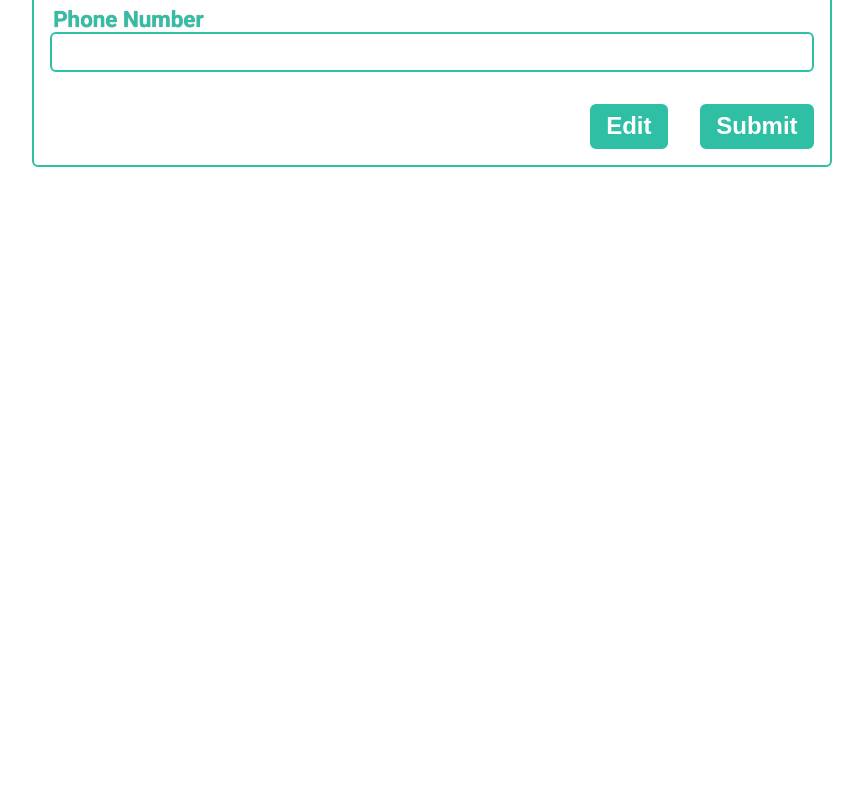
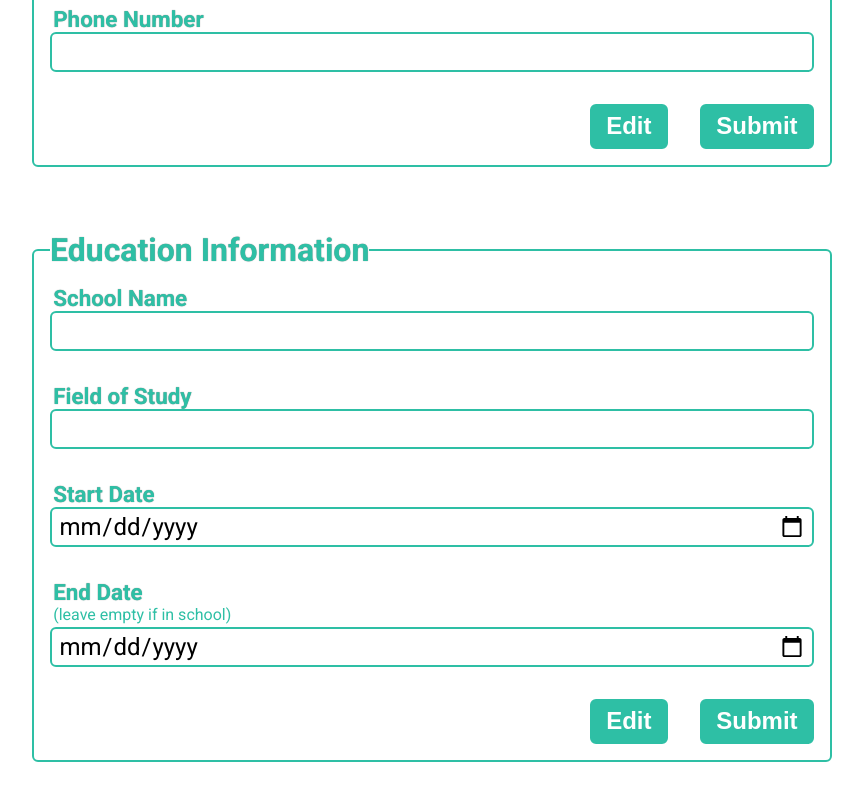
Before and after one commit to SamuelWyck/odin-resume-app, a React (Vite) app: page / in a window 1280 px wide. Shown: the part 520-1320 px from the top of the page, without its empty margins (208-1071 px from the left). Before the commit the page ends 800 px from the top, so only its background shows below. Built offline with nearby package versions, Linux system fonts and the light colour scheme; a web font is replaced by a local one.

Commit message:
Finish educationForm

```diff
--- a/src/components/educationForm.jsx
+++ b/src/components/educationForm.jsx
@@ -1,8 +1,129 @@
 import "../styles/generalForm.css";
+import { useState } from "react";
 
 
 function EducationForm() {
+    const [inputDisabled, setInputDisabled] = useState(false);
 
+    function handleEdit() {
+        setInputDisabled(false);
+    };
+
+
+    function handleError(key, value) {
+        const span = document.querySelector(`.${key}-error`);
+
+        let message = "";
+        if (key === "school") {
+            message = "School name required";
+        } else if (key === "study") {
+            message = "Study field required";
+        } else if (key === "school-start") {
+            if (value === "") {
+                message = "Start date required";
+            } else {
+                message = "Invalid start date";
+            }
+        } else if (key === "school-end") {
+            message = "Invalid end date";
+        }
+
+        span.textContent = message;
+    };
+
+
+    function clearErrors() {
+        const errorSpans = document.querySelectorAll(".error");
+
+        for (let span of errorSpans) {
+            span.textContent = "";
+        }
+    };
+
+
+    function checkDates(start, end) {
+        if (start === "" ) {
+            return [];
+        }
+        const startDate = new Date(start);
+        const endDate = new Date(end);
+        if (startDate > Date.now()) {
+            return ["school-start", "error"];
+        }
+        if (startDate >= endDate) {
+            return ["school-end", "error"];
+        }
+        return [];
+    };
+
+
+    function handleSubmit(e) {
+        e.preventDefault();
+        clearErrors();
+
+        const formData = new FormData(e.target);
+
+        let badData = false;
+
+        for (let entry of formData.entries()) {
+            console.log(entry)
+            const key = entry[0];
+            const value = entry[1];
+            if (value === "" && key !== "school-end") {
+                handleError(key, value);
+                badData = true;
+            }
+        }
+
+        if (!badData) {
+            const result = checkDates(
+                formData.get("school-start"),
+                formData.get("school-end")
+            );
+            if (result.length !== 0) {
+                badData = true;
+                handleError(result[0], result[1]);
+            }
+        }
+
+        if (!badData) {
+            clearErrors();
+            setInputDisabled(true);
+        }
+    };
+
+    return (
+    <fieldset>
+        <legend>Education Information</legend>
+        <form action="#" onSubmit={handleSubmit}>
+        <div>
+            <label htmlFor="school" disabled={inputDisabled}>School Name</label>
+            <input type="text" id="school" disabled={inputDisabled} name="school"/>
+            <span className="error school-error"></span>
+        </div>
+        <div>
+            <label htmlFor="study" disabled={inputDisabled}>Field of Study</label>
+            <input type="text" id="study" disabled={inputDisabled} name="study"/>
+            <span className="error study-error"></span>
+        </div>
+        <div>
+            <label htmlFor="school-start" disabled={inputDisabled}>Start Date</label>
+            <input type="date" id="school-start" disabled={inputDisabled} name="school-start"/>
+            <span className="error school-start-error"></span>
+        </div>
+        <div>
+            <label htmlFor="school-end" disabled={inputDisabled}>End Date</label>
+            <p disabled={inputDisabled}>(leave empty if in school)</p>
+            <input type="date" id="school-end" disabled={inputDisabled} name="school-end"/>
+            <span className="error school-end-error"></span>
+        </div>
+        <div>
+            <button onClick={handleEdit} type="button" className="edit-btn general-btn">Edit</button>
+            <button type="submit" className="submit-btn general-btn">Submit</button>
+        </div>
+        </form>
+    </fieldset>
+    );
 };
 
 
```
